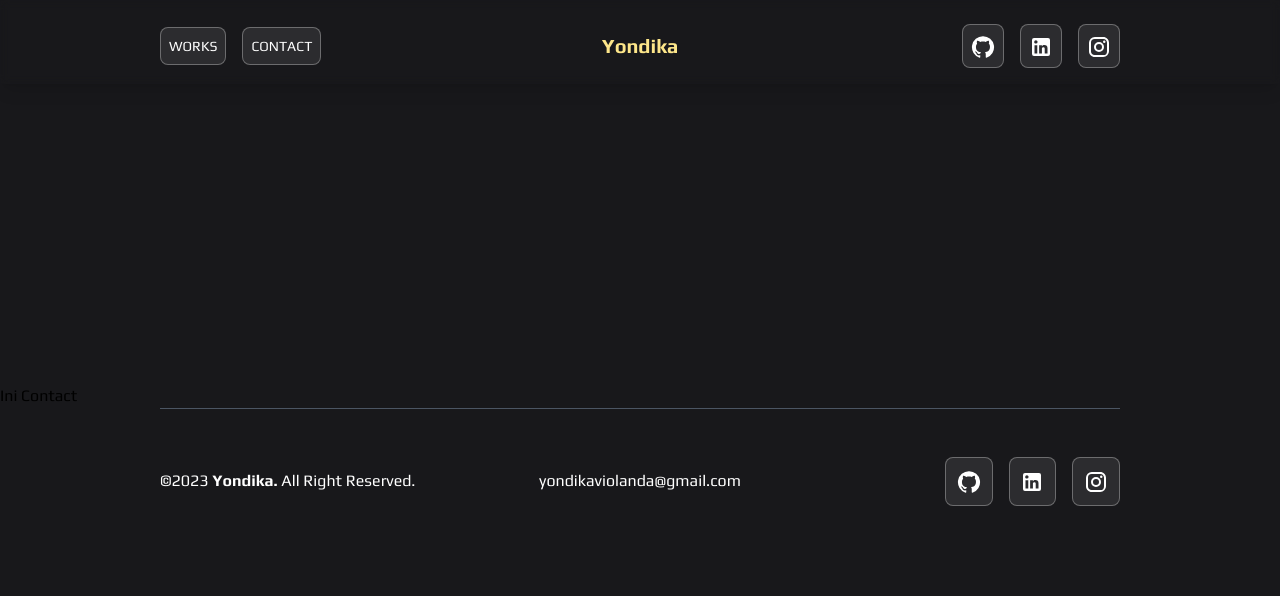
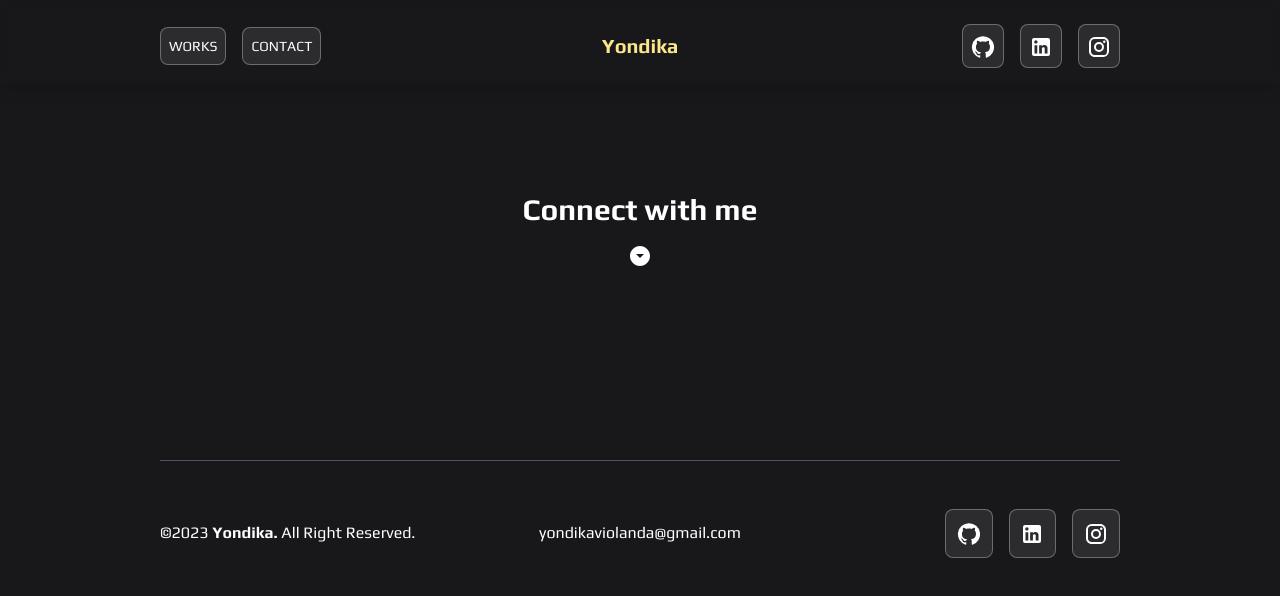
Before and after one commit to yondikavl/portfolio, a Next.js app: page /contact in a window 1280 px wide. Shown: the top 596 px of the page. Built offline with nearby package versions, Linux system fonts and the light colour scheme.

Commit message:
fix(contact). add text

```diff
--- a/src/app/contact/page.jsx
+++ b/src/app/contact/page.jsx
@@ -1,11 +1,17 @@
 import React from "react";
+import ArrowDropDownCircleIcon from "@mui/icons-material/ArrowDropDownCircle";
 
 export const metadata = {
   title: "Contact | Yondika",
 };
 
 const Contact = () => {
-  return <div className="pt-96">Ini Contact</div>;
+  return (
+    <div className="py-48 text-center text-3xl font-bold text-white flex flex-col items-center gap-4">
+      Connect with me
+      <ArrowDropDownCircleIcon />
+    </div>
+  );
 };
 
 export default Contact;
```
